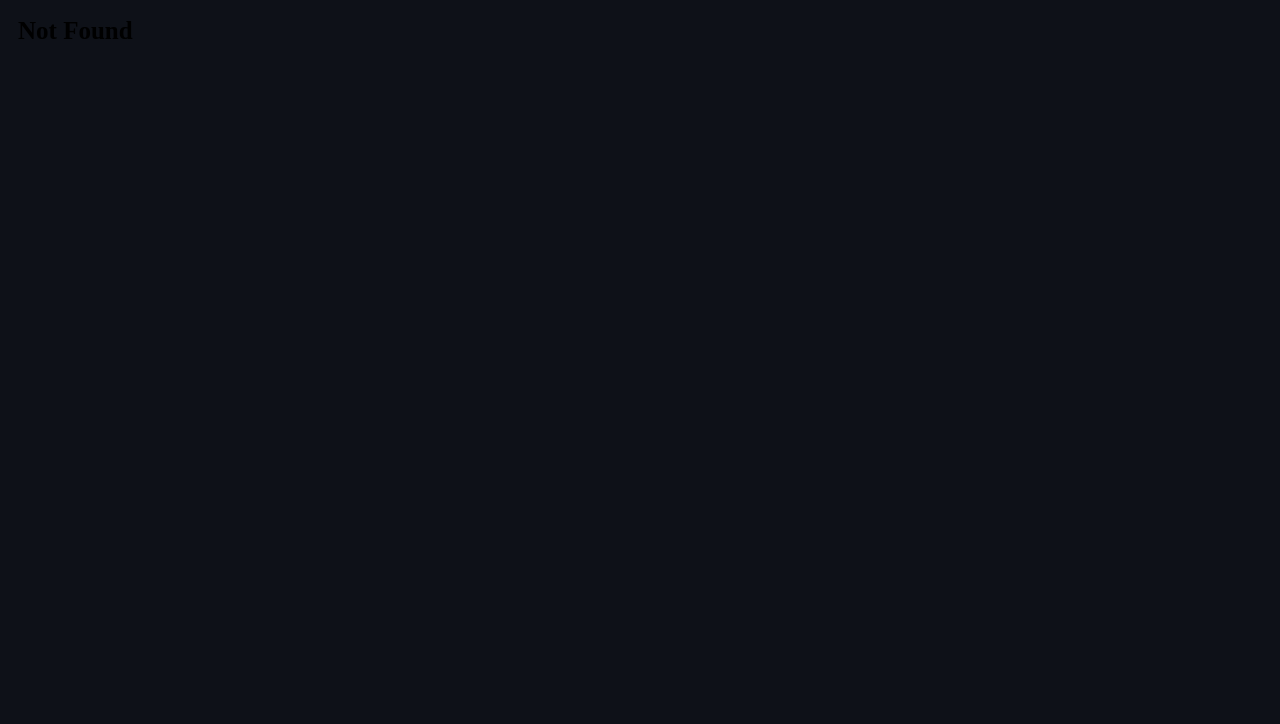
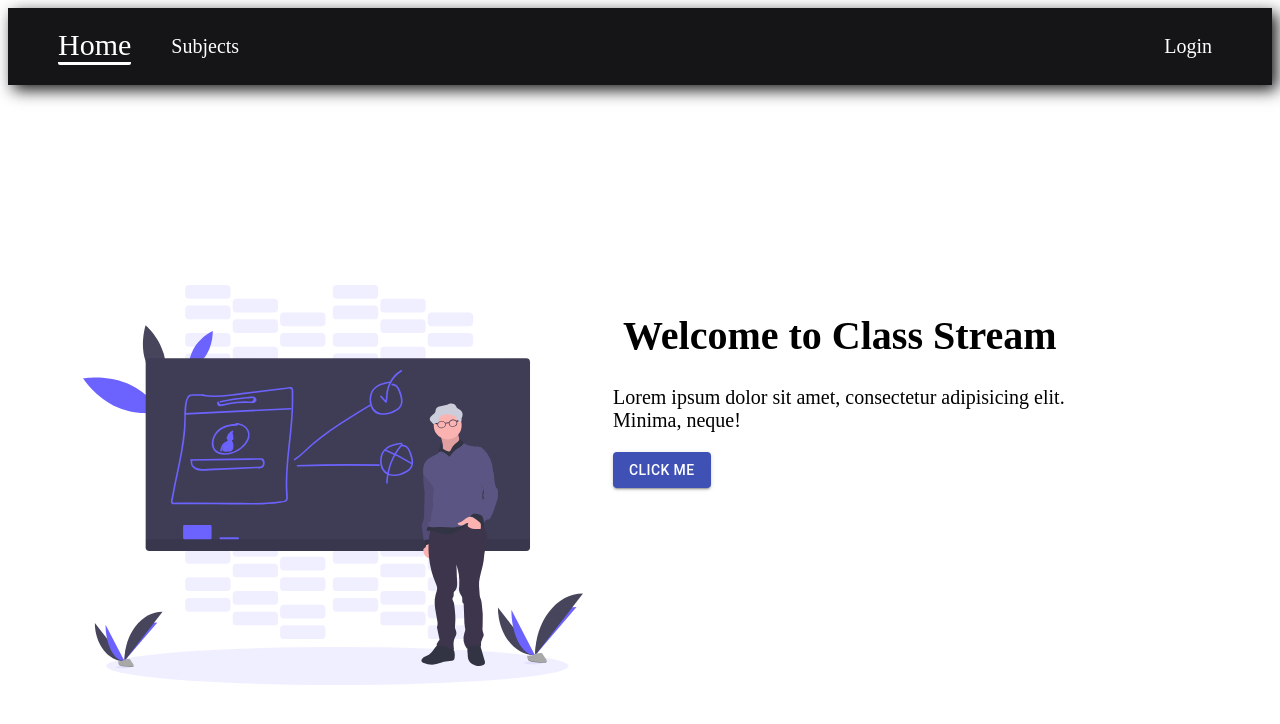
Before and after one commit to jkv27100/class-stream, a React (Create React App) app: page /home in a window 1280 px wide. Before the commit this address led to /notfound. Shown: the top 724 px of the page. Built offline with nearby package versions, Linux system fonts and the light colour scheme.

Commit message:
landing page

```diff
--- a/public/index.html
+++ b/public/index.html
@@ -26,7 +26,7 @@
     -->
     <title>React App</title>
   </head>
-  <body style="background: #0e1118">
+  <body>
     <noscript>You need to enable JavaScript to run this app.</noscript>
     <div id="root"></div>
     <!--
--- a/src/App.js
+++ b/src/App.js
@@ -1,5 +1,6 @@
 import React, { Component } from "react";
 import Routes from "./component/Routes";
+import NavBar from "./component/NavBar";
 
 class App extends Component {
   state = {
@@ -14,6 +15,7 @@ class App extends Component {
   render() {
     return (
       <div>
+        <NavBar />
         <Routes subject={this.state.subject} />
       </div>
     );
--- a/src/component/Home.jsx
+++ b/src/component/Home.jsx
@@ -1,13 +1,23 @@
+import { Button } from "@material-ui/core";
 import React from "react";
-import SubjectCard from "./SubjectCard";
+import "../css/home.css";
+import svg from "../Images/icon.svg";
+//import { Button } from "@material-ui/core";
 
-import "../css/home.css";
 const Home = (props) => {
   return (
-    <div className="container">
-      {props.subject.map((sub) => (
-        <SubjectCard key={sub.code} subName={sub} />
-      ))}
+    <div className="contain">
+      <img className="img" src={svg} alt="svg" />
+      <div>
+        <h1 className="h1">Welcome to Class Stream</h1>
+        <p className="p">
+          Lorem ipsum dolor sit amet, consectetur adipisicing elit. Minima,
+          neque!
+        </p>
+        <Button variant="contained" color="primary">
+          Click Me
+        </Button>
+      </div>
     </div>
   );
 };
--- a/src/component/NavBar.jsx
+++ b/src/component/NavBar.jsx
@@ -1,43 +1,25 @@
 import React from "react";
-import { makeStyles } from "@material-ui/core/styles";
-import AppBar from "@material-ui/core/AppBar";
-import Toolbar from "@material-ui/core/Toolbar";
-import Typography from "@material-ui/core/Typography";
-import Button from "@material-ui/core/Button";
-import IconButton from "@material-ui/core/IconButton";
-//import MenuIcon from "@material-ui/icons/Menu";
+import { NavLink } from "react-router-dom";
+import "../css/navbar.css";
 
-const useStyles = makeStyles((theme) => ({
-  root: {
-    flexGrow: 1,
-  },
-  menuButton: {
-    marginRight: theme.spacing(2),
-  },
-  title: {
-    flexGrow: 1,
-  },
-}));
-
-export default function NavBar() {
-  const classes = useStyles();
-
+export default function NavBar(props) {
   return (
-    <div className={classes.root}>
-      <AppBar position="static">
-        <Toolbar>
-          <IconButton
-            edge="start"
-            className={classes.menuButton}
-            color="inherit"
-            aria-label="menu"
-          ></IconButton>
-          <Typography variant="h6" className={classes.title}>
-            Class-Stream
-          </Typography>
-          <Button color="inherit">Login</Button>
-        </Toolbar>
-      </AppBar>
+    <div>
+      <div className="appbar">
+        <div className="nav">
+          <NavLink to="/home" className="home" activeClassName="active">
+            Home
+          </NavLink>
+          <NavLink to="/subjects" className="link" activeClassName="active">
+            Subjects
+          </NavLink>
+          <div className="login">
+            <NavLink className="link" to="/login" activeClassName="active">
+              Login
+            </NavLink>
+          </div>
+        </div>
+      </div>
     </div>
   );
 }
--- a/src/component/Routes.jsx
+++ b/src/component/Routes.jsx
@@ -1,15 +1,17 @@
 import React from "react";
-import Home from "./Home";
+import Subjects from "./Subjects";
 import { Route, Switch, Redirect } from "react-router-dom";
 import NotFound from "./NotFound";
 import PlayList from "./common/PlayList";
 import PdfList from "./common/PdfList";
+import Home from "./Home";
 
 const Routes = (props) => {
   return (
     <Switch>
       {props.subject.map((sub) => (
         <Route
+          exact
           key={sub.code}
           path={`/${sub.code}videos`}
           component={() => <PlayList code={sub.code} />}
@@ -17,18 +19,20 @@ const Routes = (props) => {
       ))}
       {props.subject.map((sub) => (
         <Route
+          exact
           key={sub.code}
           path={`/${sub.code}pdf`}
           component={() => <PdfList code={sub.code} />}
         />
       ))}
+      <Route
+        exact
+        path="/subjects"
+        component={() => <Subjects subject={props.subject} />}
+      />
+      <Route exact path="/home" component={Home} />
       <Route path="/notfound" component={NotFound} />
 
-      <Route
-        path="/"
-        exact
-        component={() => <Home subject={props.subject} />}
-      />
       <Redirect to="/notfound" />
     </Switch>
   );
--- /dev/null
+++ b/src/component/Subjects.jsx
@@ -0,0 +1,14 @@
+import React from "react";
+import SubjectCard from "./SubjectCard";
+import "../css/subjects.css";
+const Subjects = (props) => {
+  return (
+    <div className="container">
+      {props.subject.map((sub) => (
+        <SubjectCard key={sub.code} subName={sub} />
+      ))}
+    </div>
+  );
+};
+
+export default Subjects;
--- a/src/css/home.css
+++ b/src/css/home.css
@@ -1,9 +1,23 @@
-.container {
-  display: grid;
-  grid-template-columns: repeat(4, 1fr);
+.contain {
+  display: flex;
+  align-items: flex-start;
+  justify-content: center;
+  margin-top: 200px;
+}
+.p {
+  font-size: 20px;
+  width: 80%;
+}
+.img {
+  height: 400px;
+  margin-right: 30px;
 }
 @media (max-width: 700px) {
-  .container {
-    grid-template-columns: 1fr;
+  .contain {
+    flex-direction: column;
   }
 }
+
+.h1 {
+  font-size: 40px;
+}
--- /dev/null
+++ b/src/css/navbar.css
@@ -0,0 +1,39 @@
+.appbar {
+  position: static;
+
+  background: #151518;
+  box-shadow: 5px 5px 15px rgba(0, 0, 0, 0.9);
+  padding: 20px;
+}
+.nav {
+  display: flex;
+  align-items: center;
+}
+.home {
+  color: white;
+  text-decoration: none;
+  font-size: 30px;
+  margin-right: 40px;
+  margin-left: 30px;
+}
+.link {
+  color: white;
+  text-decoration: none;
+  margin-right: 40px;
+  font-size: 20px;
+}
+.home:hover {
+  transform: translate3d(0px, -2px, 0px);
+}
+.link:hover {
+  transform: translate3d(0px, -2px, 0px);
+}
+.active {
+  border-radius: 2px;
+  border-bottom: 3px solid white;
+}
+.login {
+  display: flex;
+  flex-grow: 1;
+  justify-content: flex-end;
+}
--- /dev/null
+++ b/src/css/subjects.css
@@ -0,0 +1,9 @@
+.container {
+  display: grid;
+  grid-template-columns: repeat(4, 1fr);
+}
+@media (max-width: 700px) {
+  .container {
+    grid-template-columns: 1fr;
+  }
+}
```
Also changed, not shown: src/Images/icon.svg (added).
